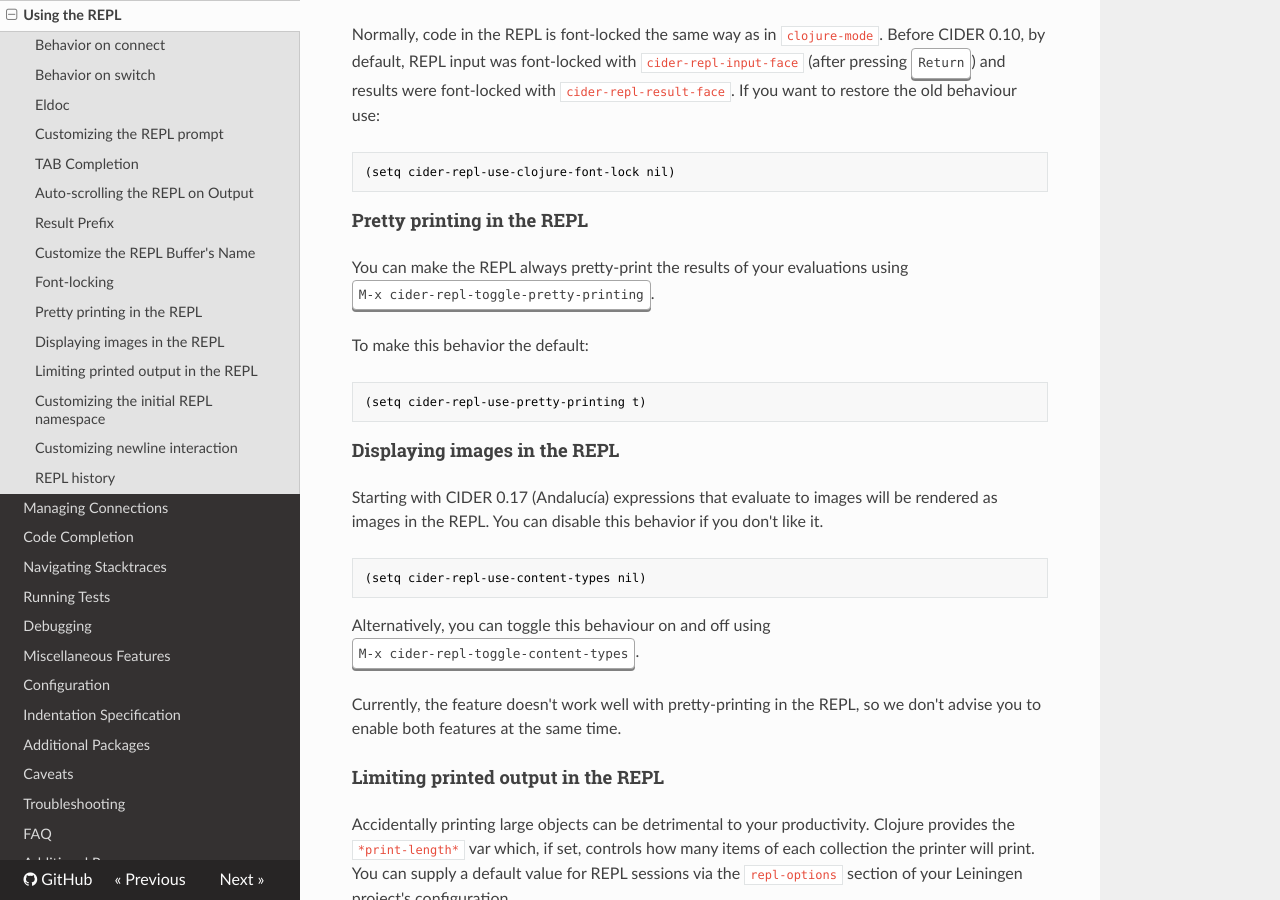
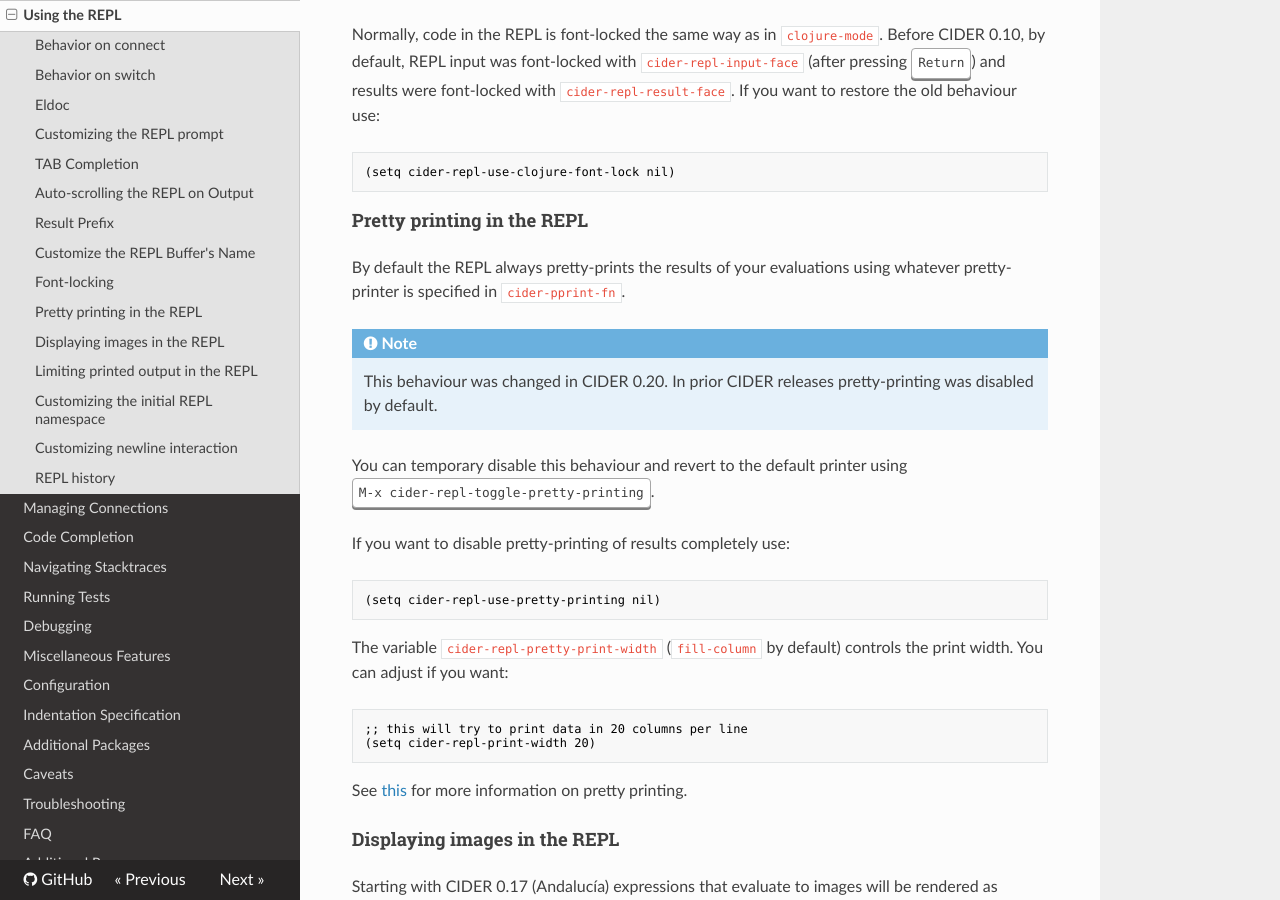
Before and after one commit to clojure-emacs/cider, an MkDocs documentation site: the page built from doc/using_the_repl.md, in a window 1280 px wide and 900 px high, scrolled down 5001 px. Built offline with MkDocs 1.6.1, drawn with Linux system fonts in a browser that asks for light colours; nearby versions of some CDN libraries; old or Windows-style settings are respelled for this version of MkDocs.

Commit message:
Enable pretty-printing in the REPL by default

````diff
--- a/doc/using_the_repl.md
+++ b/doc/using_the_repl.md
@@ -222,14 +222,33 @@
 
 #### Pretty printing in the REPL
 
-You can make the REPL always pretty-print the results of your
-evaluations using <kbd>M-x cider-repl-toggle-pretty-printing</kbd>.
+By default the REPL always pretty-prints the results of your
+evaluations using whatever pretty-printer is specified in `cider-pprint-fn`.
 
-To make this behavior the default:
+!!! Note
+
+    This behaviour was changed in CIDER 0.20. In prior CIDER releases
+    pretty-printing was disabled by default.
+
+You can temporary disable this behaviour and revert to the default
+printer using <kbd>M-x cider-repl-toggle-pretty-printing</kbd>.
+
+If you want to disable pretty-printing of results completely use:
 
 ```el
-(setq cider-repl-use-pretty-printing t)
+(setq cider-repl-use-pretty-printing nil)
 ```
+
+The variable `cider-repl-pretty-print-width` (`fill-column` by default) controls
+the print width. You can adjust if you want:
+
+```el
+;; this will try to print data in 20 columns per line
+(setq cider-repl-print-width 20)
+```
+
+See [this](configuration/#pretty-printing) for more
+information on pretty printing.
 
 #### Displaying images in the REPL
 
````
Also changed, not shown: CHANGELOG.md (+1 -0 lines), 1 other file.
